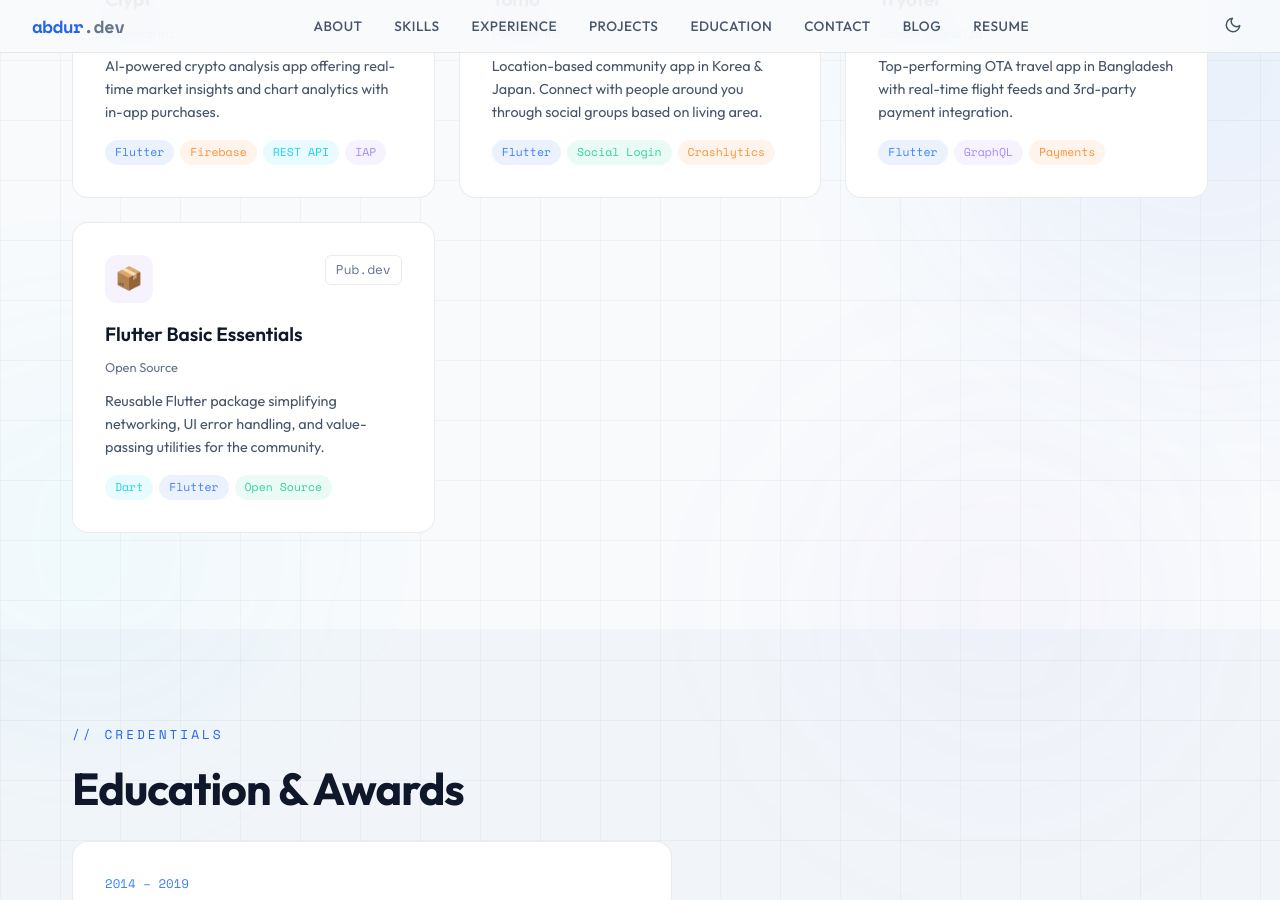
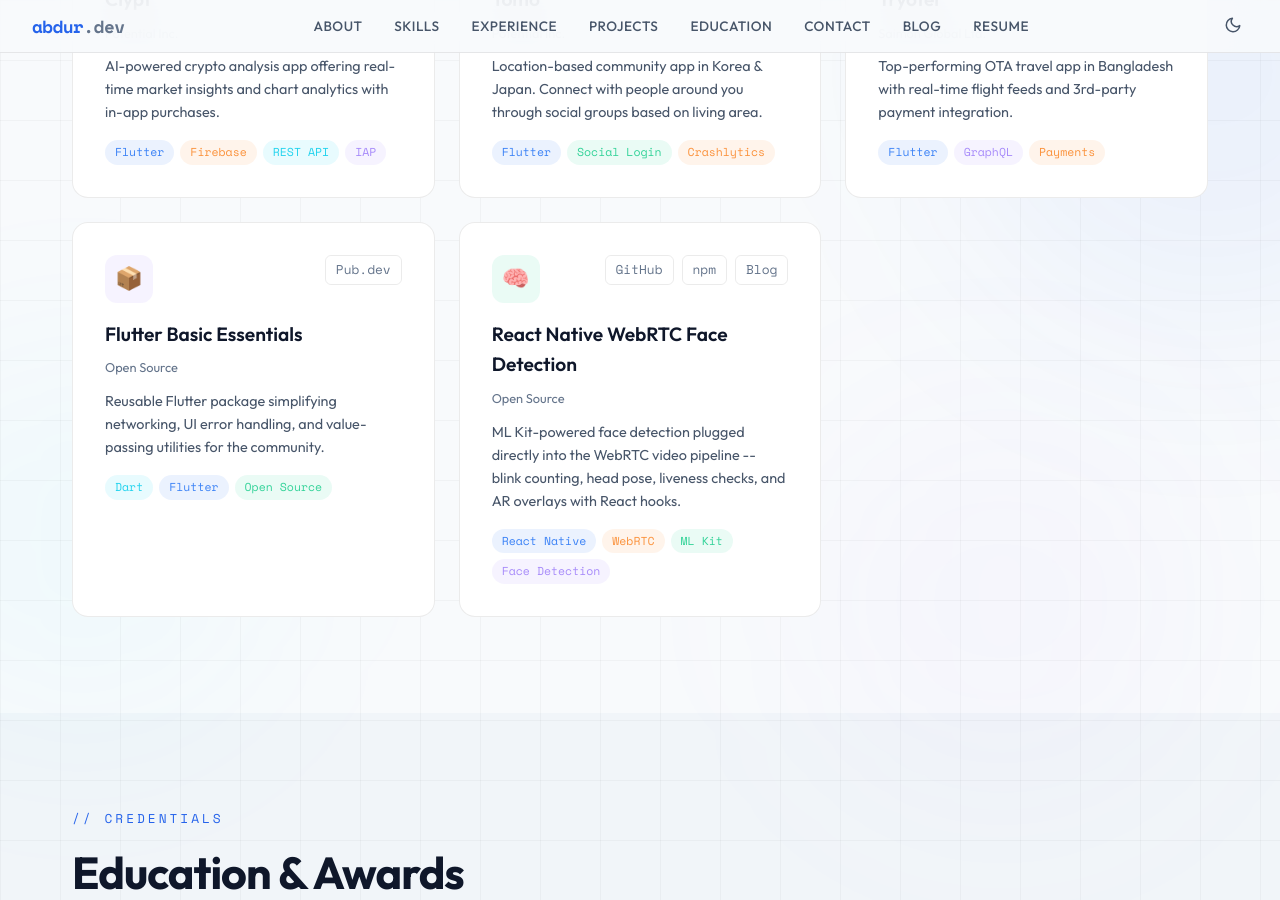
Before and after one commit to arfuhad/arfuhad.github.io, a Jekyll site: the page built from index.html, in a window 1280 px wide and 900 px high, scrolled down 3518 px. Built offline with Jekyll 4.4.1, drawn with Linux system fonts in a browser that asks for light colours.

Commit message:
Add React Native WebRTC Face Detection project card to index.html
- Introduced a new project card showcasing the React Native WebRTC Face Detection application.
- Included project description, links to GitHub, npm, and a related blog post.
- Highlighted technologies used: React Native, WebRTC, ML Kit, and Face Detection.

```diff
--- a/index.html
+++ b/index.html
@@ -275,6 +275,25 @@ description: Building beautiful apps that scale. Portfolio of Abdur Rahman – L
           <span style="background:rgba(52,211,153,0.1);color:var(--green);">Open Source</span>
         </div>
       </div>
+      <div class="project-card reveal">
+        <div class="project-header">
+          <div class="project-icon" style="background:rgba(52,211,153,0.1);">&#129504;</div>
+          <div class="project-links">
+            <a href="https://github.com/arfuhad/react-native-webrtc-face-detection" class="project-link">GitHub</a>
+            <a href="https://www.npmjs.com/package/react-native-webrtc-face-detection" class="project-link">npm</a>
+            <a href="/2026/02/23/webrtc-face-detection-react-native/" class="project-link">Blog</a>
+          </div>
+        </div>
+        <h3>React Native WebRTC Face Detection</h3>
+        <div class="project-company">Open Source</div>
+        <p>ML Kit-powered face detection plugged directly into the WebRTC video pipeline -- blink counting, head pose, liveness checks, and AR overlays with React hooks.</p>
+        <div class="project-tech">
+          <span style="background:rgba(59,130,246,0.1);color:var(--accent-bright);">React Native</span>
+          <span style="background:rgba(251,146,60,0.1);color:var(--orange);">WebRTC</span>
+          <span style="background:rgba(52,211,153,0.1);color:var(--green);">ML Kit</span>
+          <span style="background:rgba(167,139,250,0.1);color:var(--purple);">Face Detection</span>
+        </div>
+      </div>
     </div>
   </div>
 </section>
```
